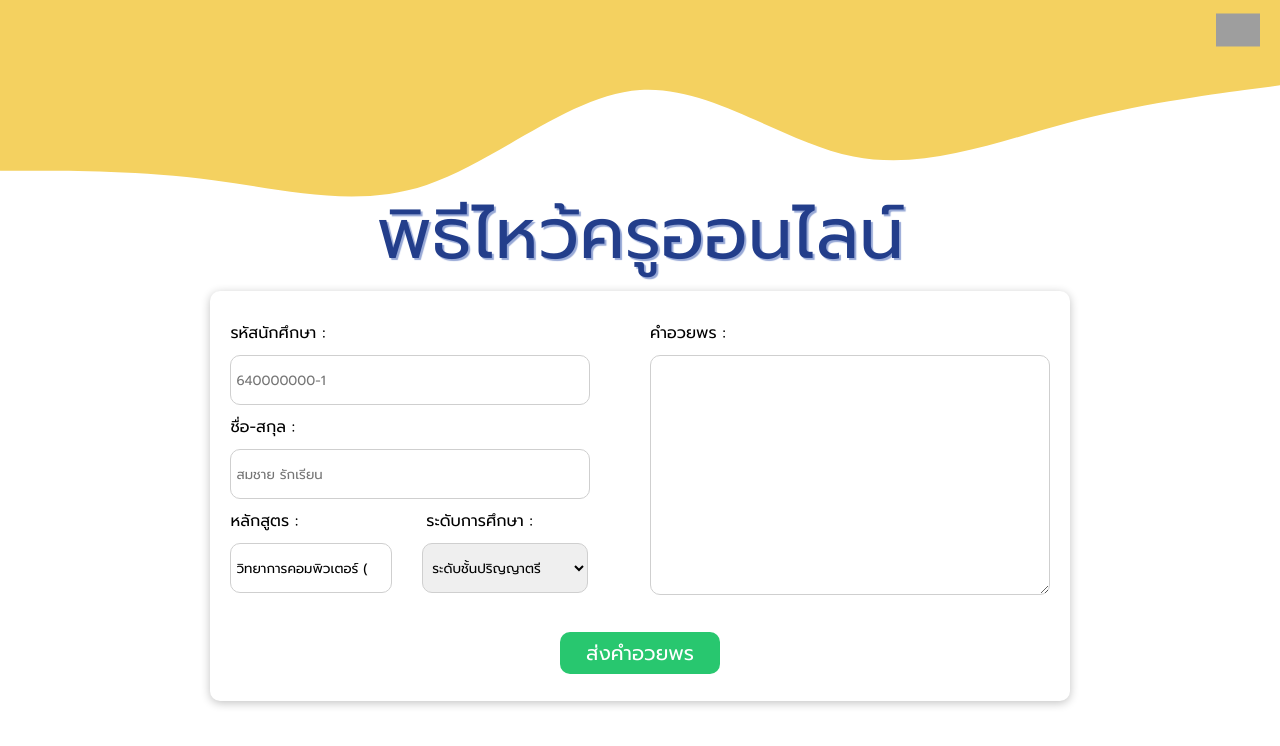
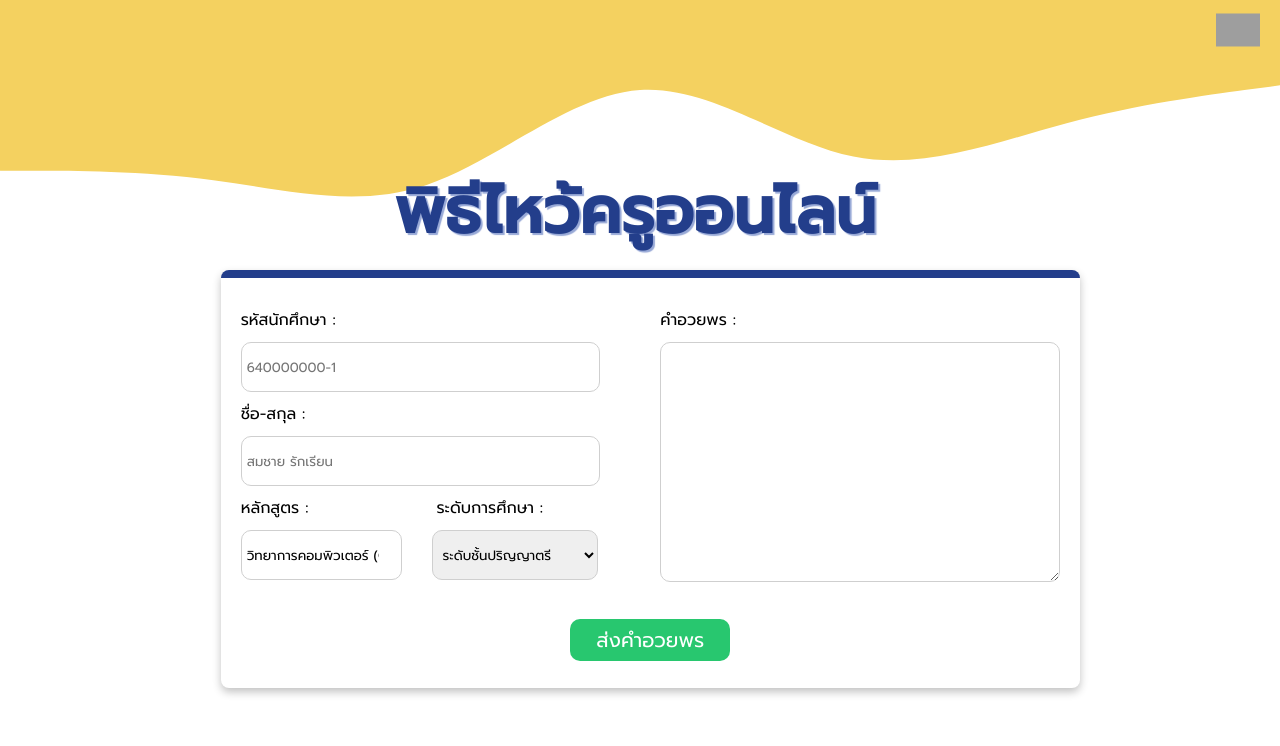
Before and after one commit to kkpanuwat/TeacherDay, a PHP site: page / in a window 1280 px wide. Shown: the top 746 px of the page. Run offline with PHP 8.4, Linux system fonts and the light colour scheme; grey boxes are pictures that could not be loaded.

Commit message:
Update Animation

```diff
--- a/assets/css/index.css
+++ b/assets/css/index.css
@@ -11,11 +11,22 @@
     font-family: 'Prompt', sans-serif;
 }
 .svg-text {
-    font-size: 5em;
-    fill: #233E8B;
+    font-size: 4em;
+    margin-top: -2em;
+    text-align: center;
+    color: #233E8B;
     text-shadow: #97a8d6 2px 2px 1px;
+    margin-bottom: 10px;
+    position: relative;
+    animation-name: form;
+    animation-duration: 1.5s;
+    animation-fill-mode: forwards;
 }
 
+@keyframes form {
+    from {right: -160%;}
+    to {right: 0.5%;}
+  }
 .container {
     width: 80vw;
     margin: 0 auto;
@@ -35,14 +46,24 @@
 
 .form-control {
     background-color: white;
-    border-radius: 10px;
+    border-radius: 8px 8px;
     width: 80%;
     height: 370px;
-    box-shadow: 0 2px 10px var(--color-shadow);
+    box-shadow: 0 4px 8px var(--color-shadow);
     padding: 20px;
     margin: 0 auto;
     margin-bottom: 2em;
+    border-top: 8px solid #233E8B;
+    position: relative;
+    animation-name: svg;
+    animation-duration: 1.5s;
+    animation-fill-mode: forwards;
 }
+
+@keyframes svg {
+    from {left: -160%;}
+    to {left: 1%;}
+  }
 
 .inputText {
     width: 90%;
@@ -122,6 +143,10 @@
 
 
 @media screen and (max-width: 769px) {
+    .svg-text {
+        font-size: 3em;
+        margin-top: -1em;
+    }
     .form {
         display: grid;
         grid-template-columns: 1fr;
@@ -146,3 +171,11 @@
         width: 100%;
     }
   }
+
+  @media screen and (max-width: 415px) {
+    .svg-text {
+        font-size: 1.5em;
+        margin-top: -1em;
+
+    }
+  }
--- a/index.php
+++ b/index.php
@@ -14,10 +14,10 @@
     <svg xmlns="http://www.w3.org/2000/svg" viewBox="0 0 1440 320">
         <path fill="#F4D160" fill-opacity="1" d="M0,192L40,192C80,192,160,192,240,202.7C320,213,400,235,480,208C560,181,640,107,720,101.3C800,96,880,160,960,176C1040,192,1120,160,1200,138.7C1280,117,1360,107,1400,101.3L1440,96L1440,0L1400,0C1360,0,1280,0,1200,0C1120,0,1040,0,960,0C880,0,800,0,720,0C640,0,560,0,480,0C400,0,320,0,240,0C160,0,80,0,40,0L0,0Z"></path>
         <image href="http://cad.kku.ac.th/wp-content/uploads/2018/05/Th_color.png" width="50" x="95%" y="15"/>
-        <text class="svg-text" x="50%" y="290" text-anchor="middle">พิธีไหว้ครูออนไลน์</text>
     </svg>
 
     <div class="container">
+        <h1 class="svg-text">พิธีไหว้ครูออนไลน์</h1>
         <div class="form-control">
             <div class="form">
                 <div class="form-left">
```
